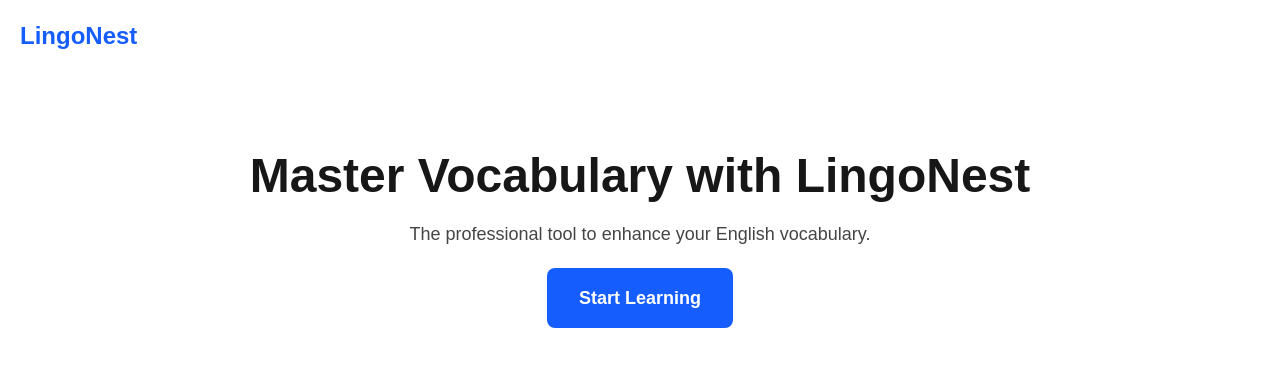
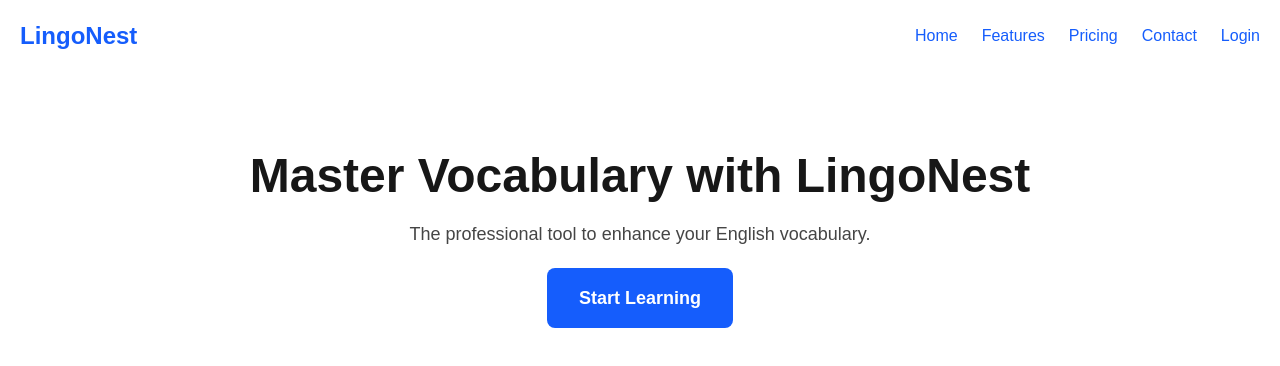
Before and after one commit to kodai-Java/lingo-nest, a Next.js app: page / in a window 1280 px wide. Shown: the top 366 px of the page. Built offline with nearby package versions, Linux system fonts and the light colour scheme.

Commit message:
設定変更:OSのダークモードに合わせない

```diff
--- a/app/globals.css
+++ b/app/globals.css
@@ -14,12 +14,13 @@
   --font-mono: var(--font-geist-mono);
 }
 
-@media (prefers-color-scheme: dark) {
+/** ダークモードは解除 */
+/* @media (prefers-color-scheme: dark) {
   :root {
     --background: #0a0a0a;
     --foreground: #ededed;
   }
-}
+} */
 
 body {
   background: var(--background);
--- a/app/layout.tsx
+++ b/app/layout.tsx
@@ -25,7 +25,7 @@
   return (
     <html lang="ja">
       <body
-        className={`min-h-screen bg-gray-900 text-white ${geistSans.variable} ${geistMono.variable} antialiased`}
+        className={`min-h-screen bg-white text-white ${geistSans.variable} ${geistMono.variable} antialiased`}
       >
         <header className="flex justify-between items-center p-5 bg-opacity-20 backdrop-blur-md">
           <div className="logo text-2xl font-bold text-blue-600">LingoNest</div>
@@ -34,7 +34,7 @@
               <li>
                 <a
                   href="#"
-                  className="text-white font-medium transition-colors duration-300 hover:text-blue-300"
+                  className="text-blue-600 font-medium transition-colors duration-300 hover:text-blue-300"
                 >
                   Home
                 </a>
@@ -42,7 +42,7 @@
               <li>
                 <a
                   href="#"
-                  className="text-white font-medium transition-colors duration-300 hover:text-blue-300"
+                  className="text-blue-600 font-medium transition-colors duration-300 hover:text-blue-300"
                 >
                   Features
                 </a>
@@ -50,7 +50,7 @@
               <li>
                 <a
                   href="#"
-                  className="text-white font-medium transition-colors duration-300 hover:text-blue-300"
+                  className="text-blue-600 font-medium transition-colors duration-300 hover:text-blue-300"
                 >
                   Pricing
                 </a>
@@ -58,7 +58,7 @@
               <li>
                 <a
                   href="#"
-                  className="text-white font-medium transition-colors duration-300 hover:text-blue-300"
+                  className="text-blue-600 font-medium transition-colors duration-300 hover:text-blue-300"
                 >
                   Contact
                 </a>
@@ -66,7 +66,7 @@
               <li>
                 <a
                   href="#"
-                  className="text-white font-medium transition-colors duration-300 hover:text-blue-300"
+                  className="text-blue-600 font-medium transition-colors duration-300 hover:text-blue-300"
                 >
                   Login
                 </a>
```
